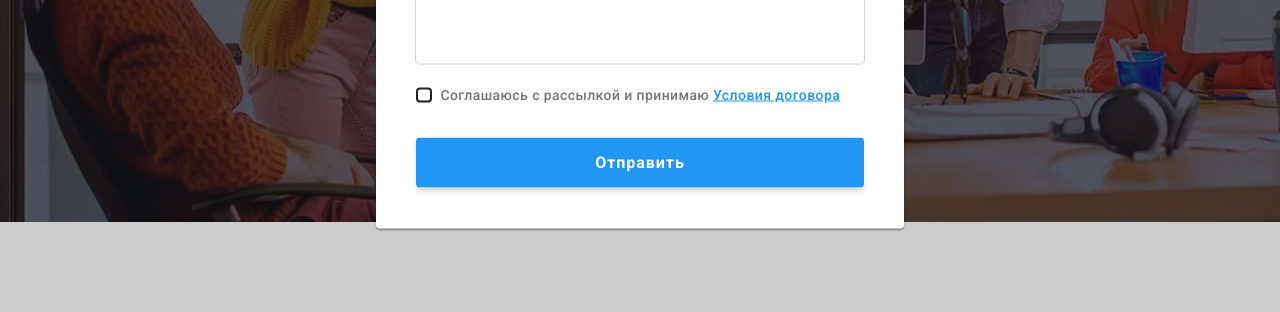
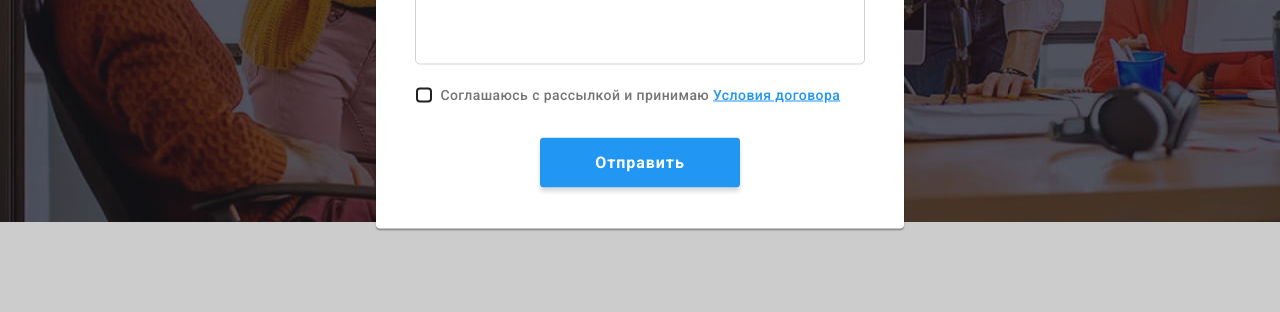
Before and after one commit to KaminskySergey/goit-markup-hw-06, a plain HTML site: page index.html in a window 1280 px wide. Both pictures are taken after a click on the button "Заказать услугу". Shown: the part 462-774 px from the top of the page. Drawn offline with nearby package versions, Linux system fonts and the light colour scheme.

Commit message:
Update styles.css

```diff
--- a/css/styles.css
+++ b/css/styles.css
@@ -460,9 +460,9 @@ margin-left: 8.38px;
 
 
 .form-btn{
- min-width: 200px;
+ width: 200px;
  height: 50px;
-
+ margin: 0 auto;
  font-weight: 700;
 font-size: 16px;
 line-height: 1.87;
```
